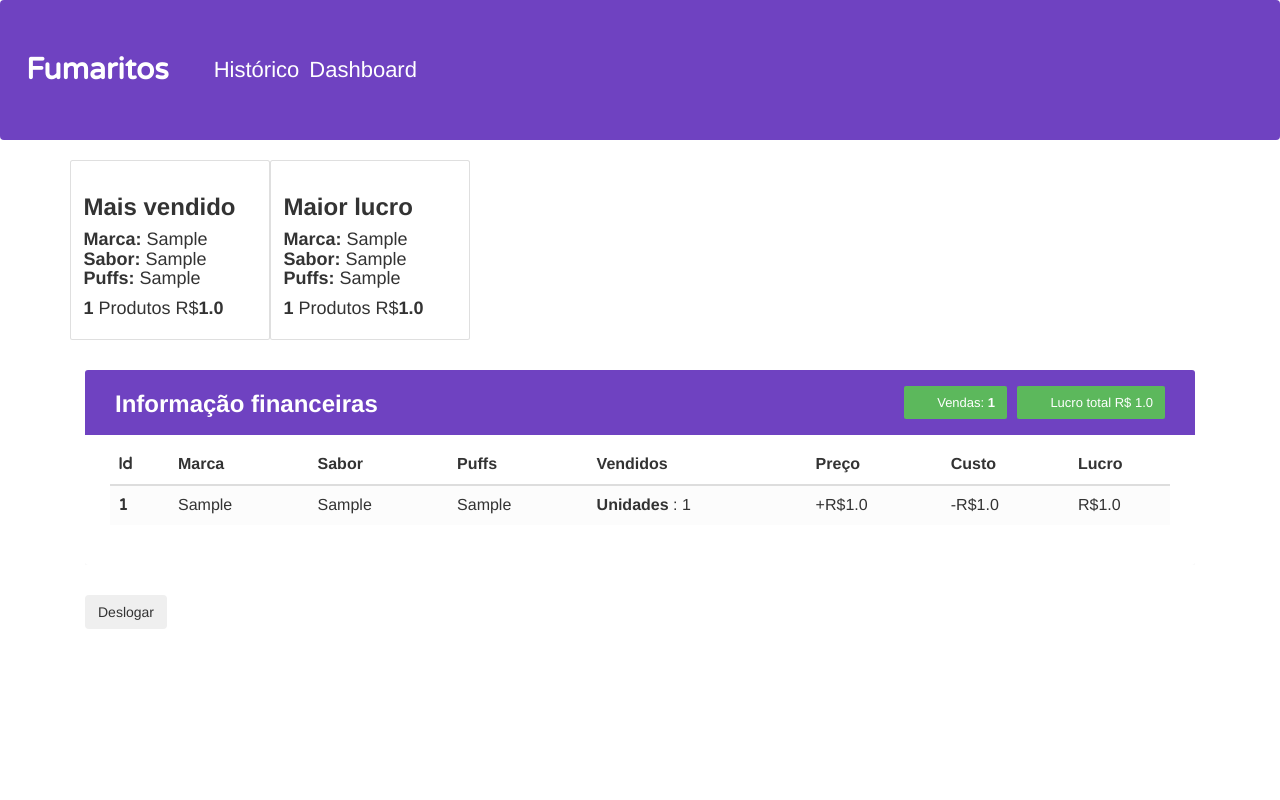
After one commit to Macwdo/fumaritos-project, a Django app: page /produto/dashboard/ in a window 1280 px wide. The commit adds this page. Run offline with Django 4.2, Linux system fonts and the light colour scheme; a user stored in the database is signed in; tables that the repository leaves empty hold one stand-in row (values such as "Sample post"); some libraries are stand-ins or nearby versions.

Commit message:
finish basic

```diff
--- a/product/admin.py
+++ b/product/admin.py
@@ -1,5 +1,5 @@
 from django.contrib import admin
-from product.models import Produto, DadosVenda
+from product.models import Produto, DadosVenda, DashBoard
 # Register your models here.
 
 @admin.register(Produto)
@@ -9,3 +9,7 @@ class ProdutoAdmin(admin.ModelAdmin):
 @admin.register(DadosVenda)
 class DadosVendaAdmin(admin.ModelAdmin):
     ...
+
+@admin.register(DashBoard)
+class DashBoardAdmin(admin.ModelAdmin):
+    ...
--- a/product/models.py
+++ b/product/models.py
@@ -1,6 +1,17 @@
 from django.db import models
 
+
 # Create your models here.
+class DashBoard(models.Model):
+    marca = models.CharField(max_length=30,default='')
+    puffs = models.CharField(max_length=4,default='')
+    sabor = models.CharField(max_length=100,default='')
+    vendidos = models.IntegerField(default=0)
+    lucro_tot = models.FloatField(default=0)
+    preco_tot = models.FloatField(default=0)
+    custo_tot = models.FloatField(default=0)
+
+
 class DadosVenda(models.Model):
     produtoinfo = models.CharField(max_length=68)
     quantidade = models.CharField(max_length=2)
--- /dev/null
+++ b/product/templates/product/dashboard.html
@@ -0,0 +1,103 @@
+{% load static %}
+
+<html>
+    {% include "product/head.html" %}
+    <body>
+        {% include "product/header.html" %}
+        <style>
+            table.table td a.deletee {
+                color: #ff0000;
+            }
+        </style>
+        <div class="container">
+            <div class="row">
+                <div class="card" style="width: 20rem;">
+                    <div class="card-body">
+                        <h3 class="card-title"><b>Mais vendido</b></h3>
+                        <h4 class="card-text">
+                            <b>Marca:</b>
+                            {{mais_vendido.marca}}<br>
+                            <b>Sabor:</b>
+                            {{mais_vendido.sabor}}<br>
+                            <b>Puffs:</b>
+                            {{mais_vendido.puffs}}
+                        </h4>
+                        <h4 class="card-title"><b>{{mais_vendido.vendidos}}</b> Produtos R$<b>{{mais_vendido.lucro_tot}}</b></h4>
+                    </div>
+                </div>
+            <div class="card" style="width: 20rem;">
+                <div class="card-body">
+                    <h3 class="card-title"><b>Maior lucro</b></h3>
+                    <h4 class="card-text">
+                        <b>Marca:</b>
+                        {{maior_lucro.marca}}<br>
+                        <b>Sabor:</b>
+                        {{maior_lucro.sabor}}<br>
+                        <b>Puffs:</b>
+                        {{maior_lucro.puffs}}
+                    </h4>
+                    <h4 class="card-title"><b>{{maior_lucro.vendidos}}</b> Produtos R$<b>{{maior_lucro.lucro_tot}}</b></h4>
+                </div>
+            </div>
+        </div>
+
+            <div class="table-responsive">
+                <div class="table-wrapper">
+                    <div class="table-title">
+                        <div class="row">
+                            <div class="col-xs-6">
+                                <h2><b>Informação financeiras</b></h2>
+                            </div>
+                            <div class="col-xs-6">
+                                <p class="btn btn-success" ><i class="material-icons">&#xe53e;</i> <span>Lucro total R$ {{lucro_total}}</span></p>
+                                <p class="btn btn-success" ><i class="material-icons">&#xe933;</i> <span>Vendas: <b>{{vendidos}}</b></span></p>
+                            </div>
+
+                        </div>
+                    </div>
+
+                    <table class="table table-striped table-hover">
+                        <thead>
+                            <tr>
+                                <th>
+                                    <span style="font-family: 'Varela Round', sans-serif;font-weight: bold;">
+                                        Id
+                                    </span>
+                                </th>
+                                <th>Marca</th>
+                                <th>Sabor</th>
+                                <th>Puffs</th>
+                                <th>Vendidos</th>
+                                <th>Preço</th>
+                                <th>Custo</th>
+                                <th>Lucro</th>
+
+                            </tr>
+                        </thead>
+                        <tbody>
+                        {% for produto in produtos %}
+                                <tr>
+                                    <td>
+                                        <span style="font-family: 'Varela Round', sans-serif;font-weight: bold;">
+                                            {{produto.id}}
+                                        </span>
+                                    <td>{{produto.marca}}</td>
+                                    <td>{{produto.sabor}}</td>
+                                    <td>{{produto.puffs}}</td>
+                                    <td><b>Unidades</b> : {{produto.vendidos}}</td>
+                                    <td>+R${{produto.preco_tot}}</td>
+                                    <td>-R${{produto.custo_tot}}</td>
+                                    <td>R${{produto.lucro_tot}}</td>
+                                    {% endfor %}
+                                </tr>
+                        </tbody>
+                  </table>
+            </div>
+        </div>
+        <form action="{% url 'product:logout' %}" method="post">
+            {% csrf_token %}
+            <button class="btn" type="submit">Deslogar</button>
+        </form>
+    </body>
+
+</html>
--- a/product/templates/product/history_info.html
+++ b/product/templates/product/history_info.html
@@ -15,7 +15,7 @@
 				<div class="table-title">
 					<div class="row">
 						<div class="col-xs-6">
-							<h2><b>Fumaritos</b> Informação das vendas</h2>
+							<h2><b>Registro de vendas</b></h2>
 						</div>
 					</div>
 				</div>
@@ -88,6 +88,10 @@
 		{% endif %}
 		{% endfor %}
 	{% endif %}
+	<form action="{% url 'product:logout' %}" method="post">
+		{% csrf_token %}
+		<button class="btn" type="submit">Deslogar</button>
+	</form>
     </div>
 
 
--- a/product/views.py
+++ b/product/views.py
@@ -4,7 +4,7 @@ from django.contrib.auth import authenticate, login, logout
 from django.contrib.auth.decorators import login_required
 from django.http import Http404
 from django.contrib import messages
-from .models import Produto, DadosVenda
+from .models import Produto, DadosVenda, DashBoard
 from datetime import date
 from django.utils import timezone
 import pytz
@@ -17,12 +17,10 @@ def homepage(request):
         'produtos': produto,
     })
 
-
 def login_page(request):
     if request.user.is_authenticated:
         return redirect(reverse('product:home'))
     return render(request, 'product/login.html')
-
 
 def login_view(request):
     if request.method == "POST":
@@ -39,7 +37,6 @@ def login_view(request):
     else:
         raise Http404
 
-
 @login_required()
 def logout_view(request):
     if request.method == "POST":
@@ -48,7 +45,7 @@ def logout_view(request):
     else:
         return redirect(reverse('product:login'))
 
-
+@login_required()
 def sell_product(request, id):
     vendas = request.POST.get('sell_qtd')
     produto = Produto.objects.filter(id=id).first()
@@ -62,24 +59,70 @@ def sell_product(request, id):
         return redirect(reverse('product:home'))
 
     if vendas != 0 and produto.estoque >= int(vendas):
-        messages.success(request, f'Foram vendidos {vendas} produtos !')
-        produto.estoque -= int(vendas)
-        produto.vendidos += int(vendas)
-
-        if produto.vendidos > 0:
+        if produto.vendidos > 0 and request.POST.get('excluir') == None:
+            messages.success(request, f'Foram vendidos {vendas} produtos !')
+            produto.estoque -= int(vendas)
+            produto.vendidos += int(vendas)
             today = date.today()
             dia = today.strftime("%d/%m/%Y")
             hora = timezone.localtime(timezone=pytz.timezone('America/Sao_Paulo')).strftime("%H:%M:%S")
 
-            dados = DadosVenda.objects.create(produtoinfo=f"{produto.marca} {produto.sabor}",quantidade=int(vendas), dia=dia, hora=hora)
+
+            dados = DadosVenda.objects.create(
+                produtoinfo=f"{produto.marca} {produto.sabor} {produto.puffs}",
+                quantidade=int(vendas),
+                dia=dia,
+                hora=hora
+                )
             produto.save()
+
+            if DashBoard.objects.filter(
+                    marca=produto.marca,
+                    sabor=produto.sabor,
+                    puffs=produto.puffs
+                    ).first():
+
+                dashboard_data = DashBoard.objects.filter(
+                    marca=produto.marca,
+                    sabor=produto.sabor,
+                    puffs=produto.puffs
+                    ).first()
+
+                dashboard_data.lucro_tot += (int(vendas) * produto.preco) - (int(vendas) * produto.custo)
+                dashboard_data.preco_tot += (int(vendas) * produto.preco)
+                dashboard_data.custo_tot += (int(vendas) * produto.custo)
+                dashboard_data.vendidos += (int(vendas))
+                dashboard_data.save()
+                print('existe')
+
+            else:
+                preco_tot = lucro_tot = custo_tot = 0
+                lucro_tot += (int(vendas) * produto.preco) - (int(vendas) * produto.custo)
+                preco_tot += (int(vendas) * produto.preco)
+                custo_tot += (int(vendas) * produto.custo)
+                dashboard_create = DashBoard.objects.create(
+                    marca=produto.marca,
+                    sabor=produto.sabor,
+                    puffs=produto.puffs,
+                    lucro_tot=lucro_tot,
+                    preco_tot=preco_tot,
+                    custo_tot=custo_tot,
+                    vendidos=1
+                    )
+        else:
+            produto.vendidos -= int(vendas)
+            produto.save()
+            messages.success(request,f'Venda corrigida, existem {produto.vendidos} vendas agora !')
+
+
+
         return redirect(reverse('product:home'))
 
     else:
         messages.error(request, f'Não foi possível efetuar a venda existem {produto.estoque} produtos desse no estoque')
         return redirect(reverse('product:home'))
 
-
+@login_required()
 def add_product(request, id):
     if request.method == "POST":
         prod = Produto.objects.filter(id=id)[0]
@@ -104,13 +147,12 @@ def add_product(request, id):
             messages.error(request, f'Insira um valor válido')
             return redirect(reverse("product:home"))
 
-
+@login_required()
 def history_info(request):
     dados = DadosVenda.objects.all().order_by('-id')
     return render(request, 'product/history_info.html', {'dados': dados})
 
-
-
+@login_required()
 def create_product_view(request):
     if request.method == "POST":
         data = {
@@ -138,14 +180,14 @@ def create_product_view(request):
         else:
             return messages.error(request,"Insira um numero valido para o campo Puffs")
 
-
+@login_required()
 def delete_product(request, id):
     if request.method == "POST":
         produto = Produto.objects.filter(id=id)
         produto.delete()
     return redirect(reverse('product:home'))
 
-
+@login_required()
 def delete_regs(request, id):
     if request.method == "POST":
         dados = DadosVenda.objects.filter(id=id)
@@ -153,22 +195,21 @@ def delete_regs(request, id):
         dados.delete()
     return redirect(reverse('product:history_info'))
 
+@login_required()
 def dashboard(request):
-    produtos_data = DadosVenda.objects.all()
-    produto = Produto.objects.all()
+    produtos = DashBoard.objects.all().order_by('-marca')
+    mais_vendido = DashBoard.objects.all().order_by('-vendidos').first()
+    maior_lucro = DashBoard.objects.all().order_by('-lucro_tot').first()
+    lucro = tot_vendas = 0
+    for produto in produtos:
+        lucro += produto.lucro_tot
+        tot_vendas += produto.vendidos
     #Custo Estoque
-    custo_estoque = 0
-    preco_estoque = 0
-    for i in produto:
-        custo_estoque += (i.estoque * i.custo )
-        preco_estoque += (i.estoque * i.preco )
-        lucro = (i.preco * i.vendidos) - (i.custo * i.vendidos)
-
     return render(request,"product/dashboard.html",{
-        'produtos_data':produtos_data,
-        'produtos':produto,
-        'preco_estoque':preco_estoque,
-        'custo_estoque':custo_estoque,
-        'lucro':lucro
+        'produtos':produtos,
+        'lucro_total':lucro,
+        'vendidos': tot_vendas,
+        'mais_vendido': mais_vendido,
+        'maior_lucro': maior_lucro
 
         })
```
Also changed, not shown: product/templates/product/employeemodal.html (added, +76 -0 lines), product/templates/product/table_part.html (+1 -21 lines), product/migrations/0006_dashboard.py (added), product/migrations/0007_remove_dashboard_produto_dashboard_marca_and_more.py (added), product/migrations/0008_alter_dashboard_custo_tot_alter_dashboard_lucro_tot_and_more.py (added), product/migrations/0009_alter_dashboard_vendidos.py (added).
